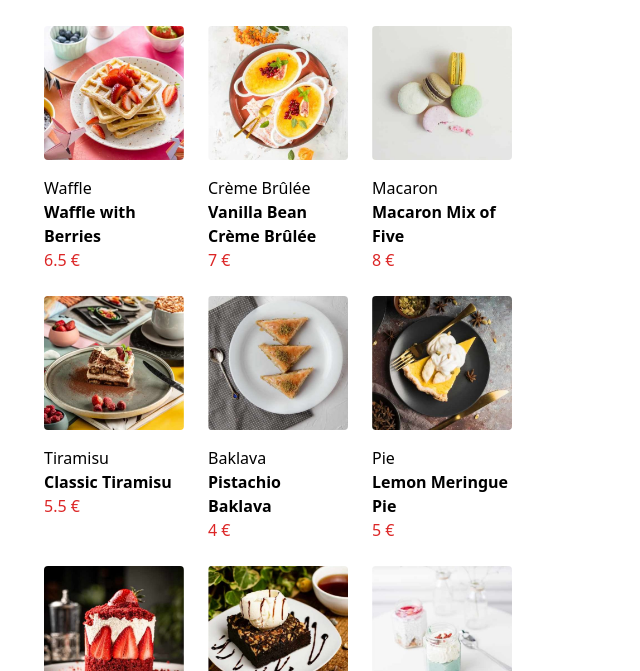
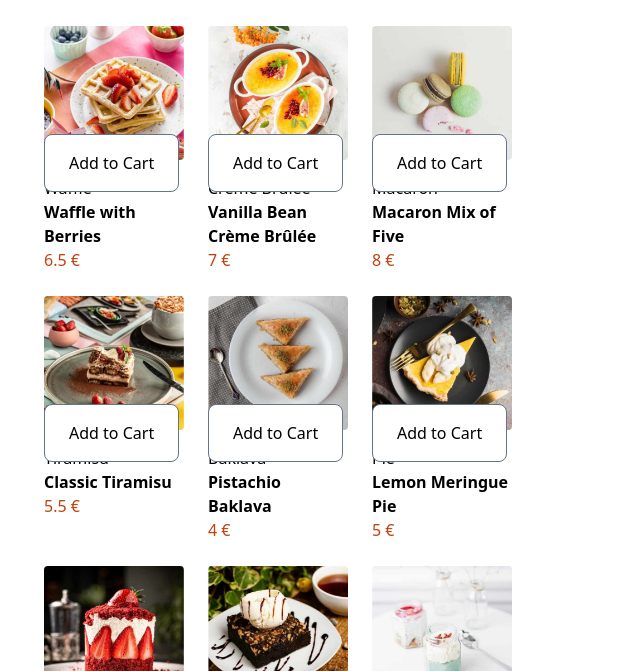
Before and after one commit to aleksiliu/desserts, an Astro site: page / in a window 1280 px wide. Shown: the part 110-781 px from the top of the page, without its empty margins (100-740 px from the left). Built offline with nearby package versions, Linux system fonts and the light colour scheme; Astro itself is replaced by a stand-in of ours.

Commit message:
Add + - button

```diff
--- a/src/components/Desserts.astro
+++ b/src/components/Desserts.astro
@@ -8,13 +8,35 @@ import { dessertItems } from '../data/desserts';
   </h1>
   <div class="grid grid-cols-3 gap-6">
     {dessertItems.map((dessert => (
-        <div>
+        <div class="relative">
         {<img class="rounded mb-4" src={dessert.image.desktop} />}
-        <span>{dessert.category}</span>
+
+
+        <div class="group inline-block absolute bottom-20">
+
+  <!-- Main Button -->
+  <button class="bg-white text-black border border-slate-500 px-6 py-4 rounded-lg group-hover:hidden">
+        Add to Cart
+        </button>
+
+  <!-- Hidden Button -->
+  <div class="bg-orange-700 hover:bg-orange-800 text-white px-6 py-4 rounded-lg hidden group-hover:block">
+      <button  class="text-lg font-bold px-2">-</button>
+      <span class="text-lg">asdds</span>
+      <button  class="text-lg font-bold px-2">+</button>
+    </div>
+</div>
+
+
+
+
+
+        <p>{dessert.category}</p>
         <h2 class="font-bold">{dessert.name}</h2>
-        <p class="text-red-600">{dessert.price} €</p>
+        <p class="text-orange-700">{dessert.price} €</p>
+
         </div>
+
       )))}
-       {dessertItems.length > 0 && <p>We have {dessertItems.length} items.</p>}
   </div>
 </main>
```
